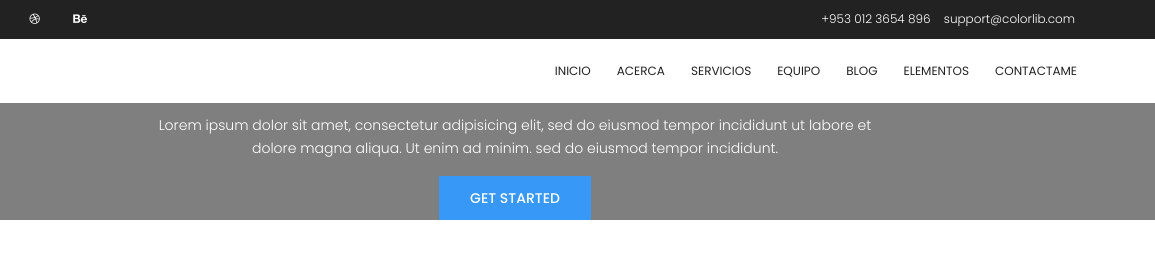
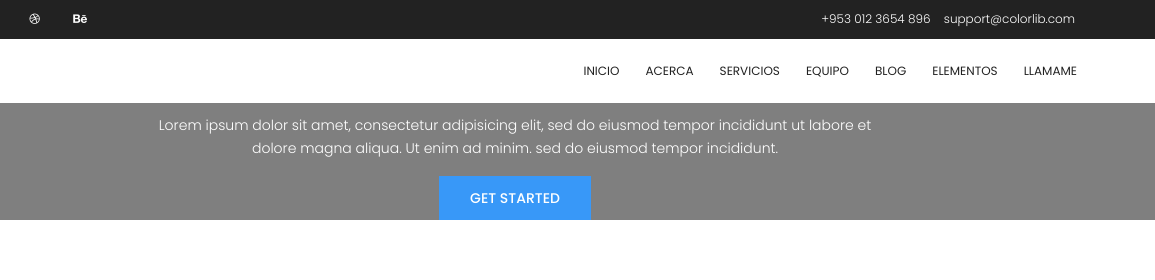
Before and after one commit to alexayalas/vargas, a plain HTML site: page index.html in a window 1280 px wide. Shown: the top 280 px of the page, 125-1280 px from the left. Drawn offline with nearby package versions, Linux system fonts and the light colour scheme; some packages are replaced by stand-ins of ours; a script that the page names is missing; files whose address does not match are found by name.

Commit message:
cuarto commit

```diff
--- a/index.html
+++ b/index.html
@@ -67,7 +67,7 @@
 				            </ul>
 				          </li>
 			              <li><a href="elements.html">Elementos</a></li>
-				          <li><a href="contact.html">Contactame</a></li>
+				          <li><a href="contact.html">Llamame</a></li>
 				        </ul>
 				      </nav><!-- #nav-menu-container -->
 			    	</div>
```
